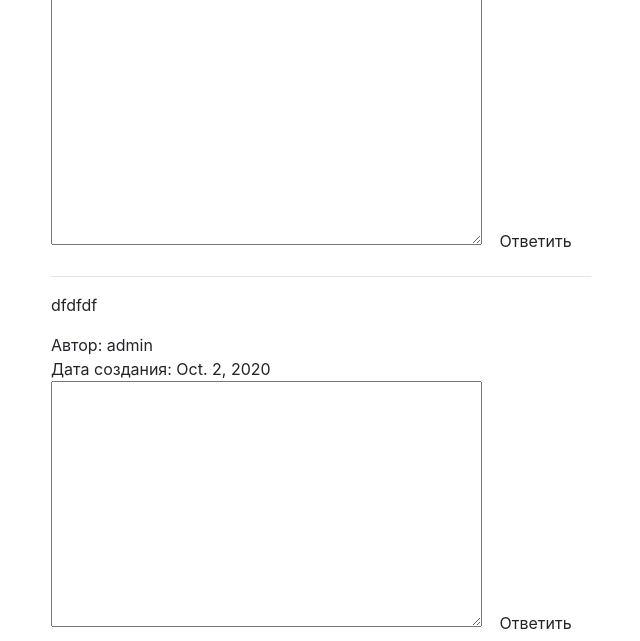
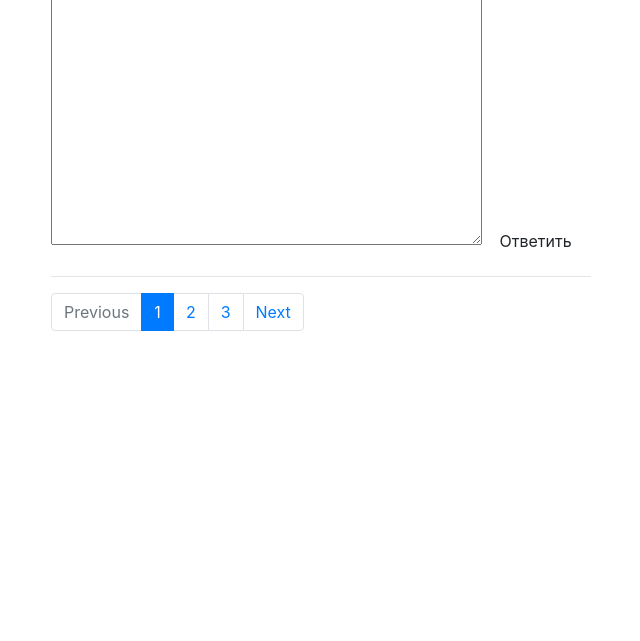
Before and after one commit to NuraiM1998/Comment-Service, a Django app: a page that uses comment_service/comments/templates/comments/post_detail.html in a window 1280 px wide. Shown: the part 1358-1999 px from the top of the page, without its empty margins (224-864 px from the left). After the commit the page ends 1689 px from the top, so only its background shows below. Run offline with Django 3.2, Linux system fonts and the light colour scheme; data comes from the database, SQL or seed files in the repository; both versions use the stored data as it was after the commit; some libraries are stand-ins or nearby versions.

Commit message:
pagination added for comments

```diff
--- a/comment_service/comments/templates/comments/post_detail.html
+++ b/comment_service/comments/templates/comments/post_detail.html
@@ -17,7 +17,7 @@
                         <input class="btn btn-default" type='submit' value="Оставить комментарий">
                     </form>
                     <hr/>
-                    {% for comment in comments %}
+                    {% for comment in comments.object_list %}
 
                     <blockquote>
                         <p>{{ comment.content }}</p>
@@ -38,6 +38,30 @@
                     </blockquote>
                     <hr/>
                     {% endfor %}
+                    {% if is_paginated %}
+                    <nav aria-label="...">
+                        <ul class="pagination">
+                          <li class="page-item {% if not prev_url %} disabled {% endif %}">
+                            <a class="page-link" href="{{ prev_url }}" tabindex="-1">Previous</a>
+                          </li>
+
+                        {% for n in comments.paginator.page_range %}
+                            {% if comments.number == n %}
+                                <li class="page-item active">
+                                    <a class="page-link" href="?page={{ n }}">{{ n }} <span class="sr-only">(current)</span></a>
+                                </li>
+                            {% elif n > comments.number|add:-3 and n < comments.number|add:3 %}
+                          <li class="page-item">
+                            <a class="page-link" href="?page={{ n }}">{{ n }}</a>
+                          </li>
+                          {% endif %}
+                        {% endfor %}
+                        <li class="page-item {% if not next_url %} disabled {% endif %}">
+                            <a class="page-link" href="{{ next_url }}">Next</a>
+                        </li>
+                        </ul>
+                      </nav>
+                      {% endif %}
             {% endblock %}
         </div>
     </div>
--- a/comment_service/comments/views.py
+++ b/comment_service/comments/views.py
@@ -12,6 +12,24 @@
 def post_detail(request, slug=None): # Comment form with replies
     post = get_object_or_404(Post, slug=slug)
     comments = Comment.objects.filter_by_instance(post)
+
+    paginator = Paginator(comments, 2)
+
+    page_number = request.GET.get('page', 1)
+    page = paginator.get_page(page_number)
+
+    is_paginated = page.has_other_pages()
+
+    if page.has_previous():
+        prev_url = '?page={}'.format(page.previous_page_number())
+    else:
+        prev_url = ''
+
+    if page.has_next():
+        next_url = '?page={}'.format(page.next_page_number())
+    else:
+        next_url = ''
+
     initial_data = {
         "content_type": post.get_content_type,
         "object_id": post.id
@@ -43,8 +61,11 @@
     comments=post.comments
     return render(request, 'comments/post_detail.html', context={
         'post': post,
-        'comments': comments,
-        'comment_form': form
+        'comments': page,
+        'comment_form': form,
+        'is_paginated': is_paginated,
+        'prev_url': prev_url,
+        'next_url': next_url
     })
 
 def posts_list(request): # Listing all Post objects
```
Also changed, not shown: comment_service/db.sqlite3.
